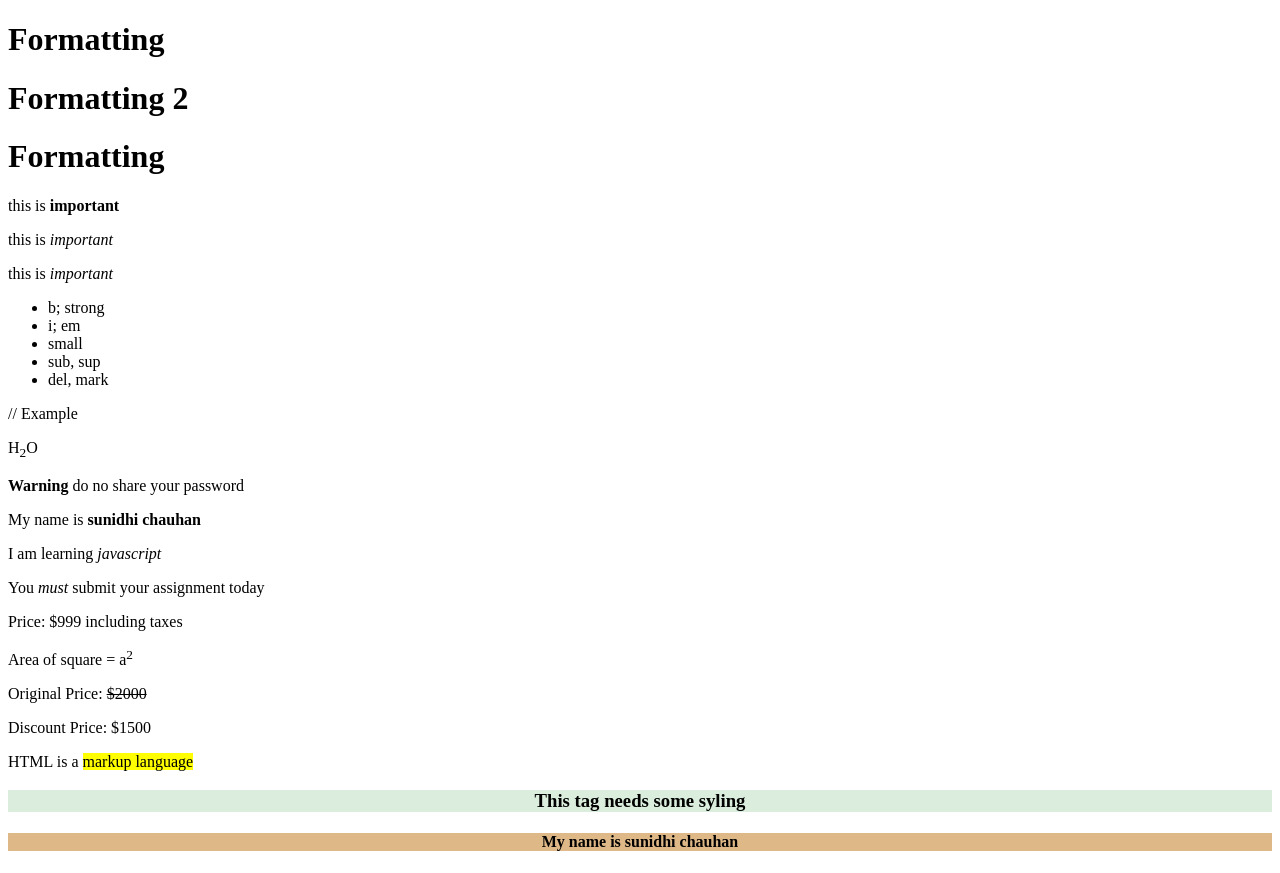
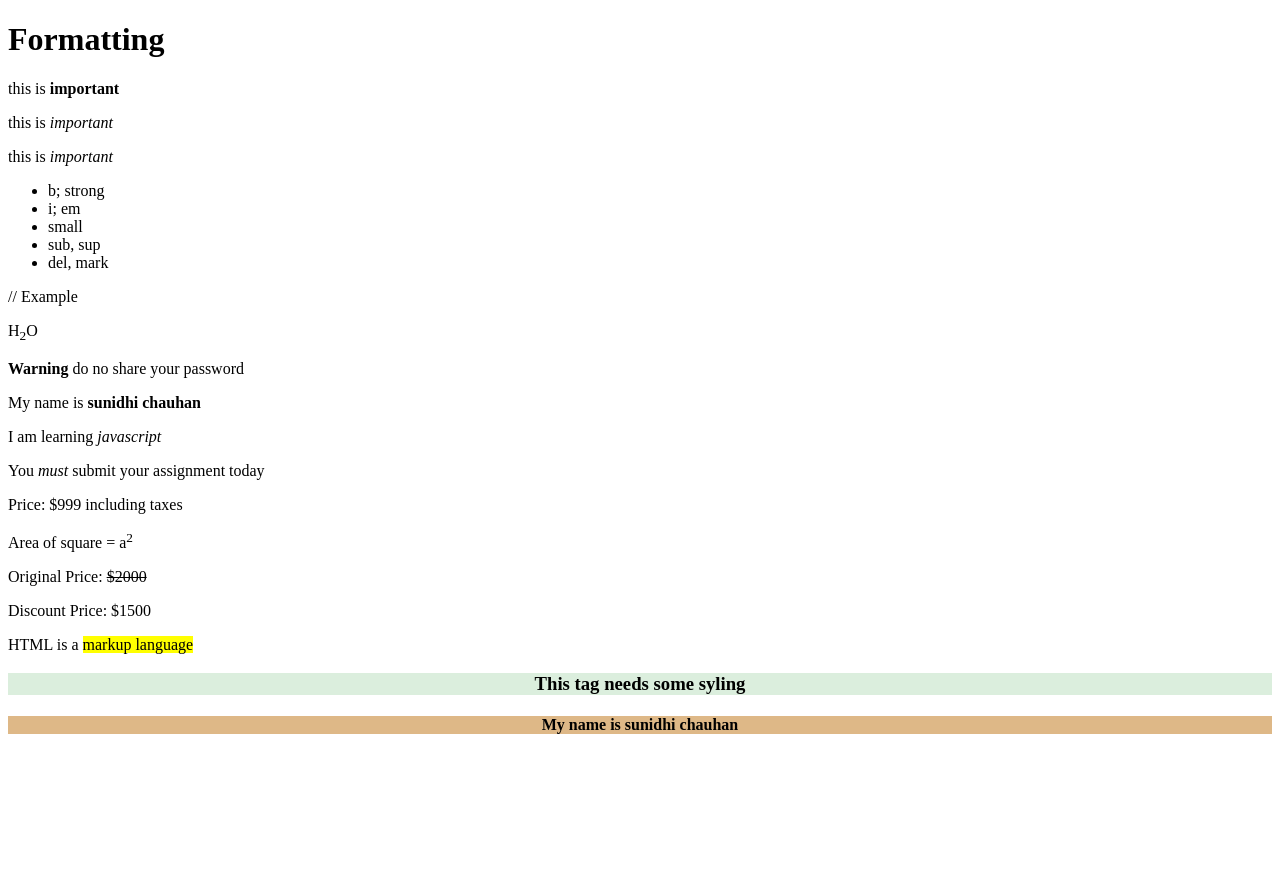
Before and after one commit to sunidhi-dot/my-html-project, a plain HTML site: page formatting.html in a window 1280 px wide. After the commit the page ends 800 px from the top, so only its background shows below. Drawn offline with Linux system fonts and the light colour scheme.

Commit message:
tags modified

```diff
--- a/formatting.html
+++ b/formatting.html
@@ -7,8 +7,7 @@
 </head>
 <body>
     <h1>Formatting</h1>
-    <h1>Formatting 2</h1>
-    <h1>Formatting</h1>
+
     <p> this is <strong>important</strong> </p>
     <p> this is <i>important</i> </p>
     <p> this is <em>important</em> </p>
```
